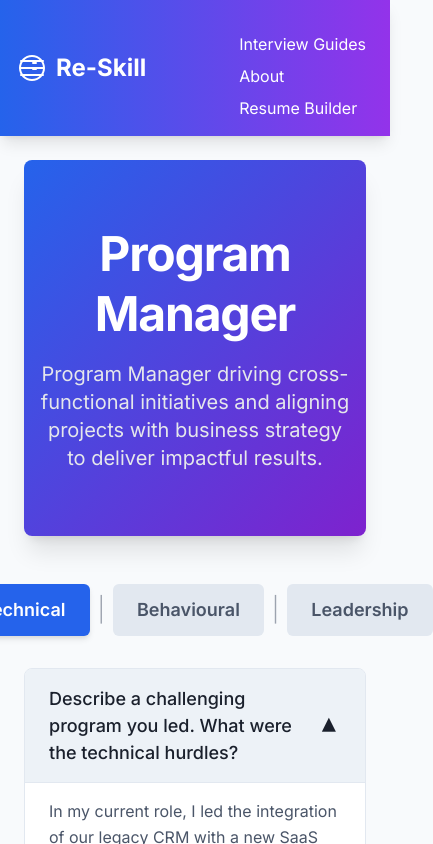
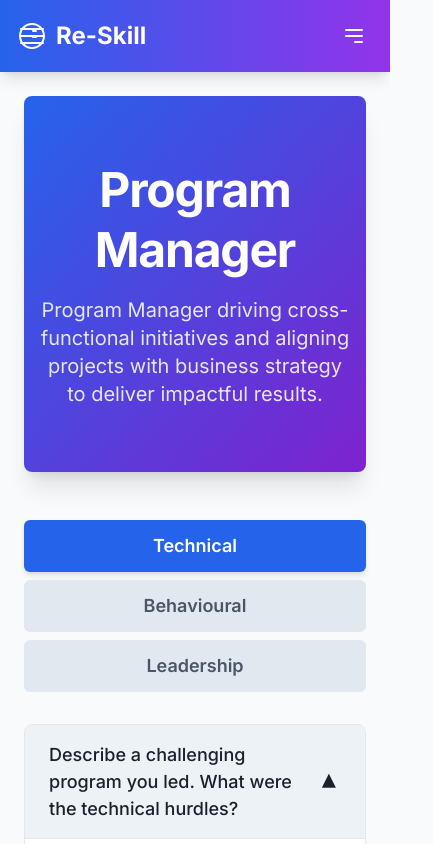
Before and after one commit to narayan-ga/re-skill.github.io, a plain HTML site: page program-manager.html in a window 390 px wide. Shown: the top 844 px of the page, 433 px wide, since content can reach past the window. Drawn offline with nearby package versions, Linux system fonts and the light colour scheme.

Commit message:
Update program-manager.html

```diff
--- a/program-manager.html
+++ b/program-manager.html
@@ -95,11 +95,17 @@
             <span class="text-2xl font-bold rounded-md">Re-Skill</span>
         </a>
 
-            <nav class="mt-4 md:mt-0">
-                <ul class="flex flex-col md:flex-row space-y-2 md:space-y-0 md:space-x-6">
-                    <li><a href="#" class="hover:text-blue-200 transition duration-300 rounded-md p-2" onclick="navigateTo('interview-guide')">Interview Guides</a></li>
-                    <li><a href="#about-section" class="hover:text-blue-200 transition duration-300 rounded-md p-2">About</a></li>
-                    <li><a href="#" class="hover:text-blue-200 transition duration-300 rounded-md p-2" onclick="navigateTo('resume-builder')">Resume Builder</a></li>
+        <button id="mobile-menu-button" class="md:hidden text-white focus:outline-none p-2 rounded-md hover:bg-blue-700 transition">
+            <svg class="w-6 h-6" fill="none" stroke="currentColor" viewBox="0 0 24 24" xmlns="http://www.w3.org/2000/svg">
+                <path stroke-linecap="round" stroke-linejoin="round" stroke-width="2" d="M4 6h16M4 12h16m-7 6h7"></path>
+            </svg>
+        </button>
+
+        <nav id="main-navigation" class="hidden md:flex flex-col md:flex-row space-y-2 md:space-y-0 md:space-x-6 mt-4 md:mt-0 w-full md:w-auto">
+            <ul class="flex flex-col md:flex-row space-y-2 md:space-y-0 md:space-x-6 w-full md:w-auto">
+                <li><a href="#" class="block hover:text-blue-200 transition duration-300 rounded-md p-2 text-center md:text-left" onclick="navigateTo('interview-guide')">Interview Guides</a></li>
+                <li><a href="#about-section" class="block hover:text-blue-200 transition duration-300 rounded-md p-2 text-center md:text-left">About</a></li>
+                <li><a href="#" class="block hover:text-blue-200 transition duration-300 rounded-md p-2 text-center md:text-left" onclick="navigateTo('resume-builder')">Resume Builder</a></li>
             </ul>
         </nav>
     </div>
@@ -115,12 +121,10 @@
             </p>
         </section>
 
-        <div class="flex justify-center items-center space-x-2 md:space-x-4 mb-8">
-            <button id="tab-technical" class="tab-button px-6 py-3 rounded-md font-semibold text-lg transition active-tab">Technical</button>
-            <span class="text-gray-400 text-2xl font-light leading-none">|</span>
-            <button id="tab-behavioural" class="tab-button px-6 py-3 rounded-md font-semibold text-lg transition">Behavioural</button>
-            <span class="text-gray-400 text-2xl font-light leading-none">|</span>
-            <button id="tab-leadership" class="tab-button px-6 py-3 rounded-md font-semibold text-lg transition">Leadership</button>
+        <div class="flex flex-col md:flex-row justify-center items-center space-y-2 md:space-y-0 md:space-x-4 mb-8">
+            <button id="tab-technical" class="tab-button px-6 py-3 rounded-md font-semibold text-lg transition active-tab w-full md:w-auto">Technical</button>
+            <span class="text-gray-400 text-2xl font-light leading-none hidden md:block">|</span> <button id="tab-behavioural" class="tab-button px-6 py-3 rounded-md font-semibold text-lg transition w-full md:w-auto">Behavioural</button>
+            <span class="text-gray-400 text-2xl font-light leading-none hidden md:block">|</span> <button id="tab-leadership" class="tab-button px-6 py-3 rounded-md font-semibold text-lg transition w-full md:w-auto">Leadership</button>
         </div>
 
         <div class="max-w-6xl mx-auto">
```
Lines whose indentation alone changed are shown as unchanged.
